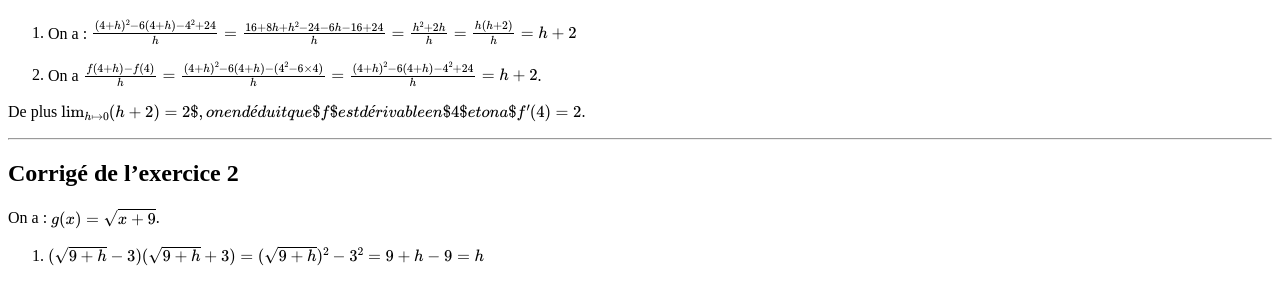
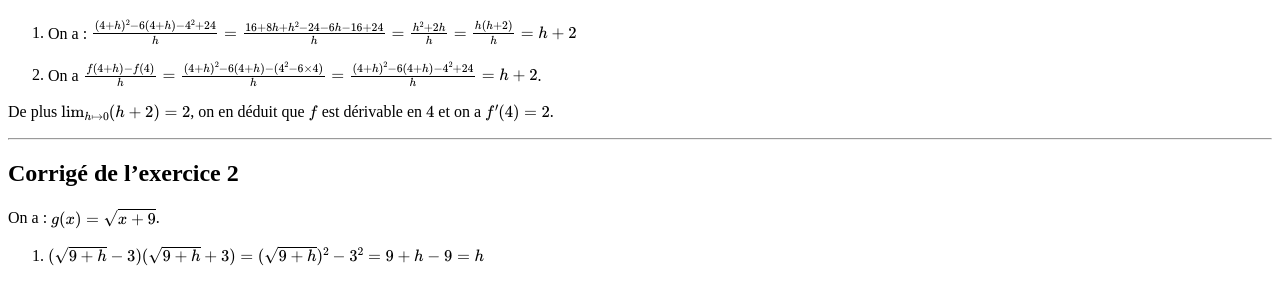
Before and after one commit to mebalou/Evaluations_1Spe_M_LOUNIS, a Jekyll site: the page built from index.md, in a window 1280 px wide. Shown: the part 156-438 px from the top of the page. Built offline with Jekyll 4.4.1, drawn with Linux system fonts in a browser that asks for light colours.

```diff
--- a/index.md
+++ b/index.md
@@ -13,7 +13,7 @@ title: "Évaluations 1ère Spé"
 2. On a $$\frac{f(4+h)-f(4)}{h}=\frac{(4+h)^2-6(4+h)-(4^2-6\times 4)}{h}=\frac{(4+h)^2-6(4+h)-4^2+24}{h}=h+2
 $$.
 
-De plus $$\lim_{h\mapsto 0}  (h+2)=2$, on en déduit que $f$ est dérivable en $4$ et on a $f'(4)=2$$.
+De plus $\lim_{h\mapsto 0}  (h+2)=2$, on en déduit que $f$ est dérivable en $4$ et on a $f'(4)=2$.
 
 ---
 ## Corrigé de l'exercice 2
```
